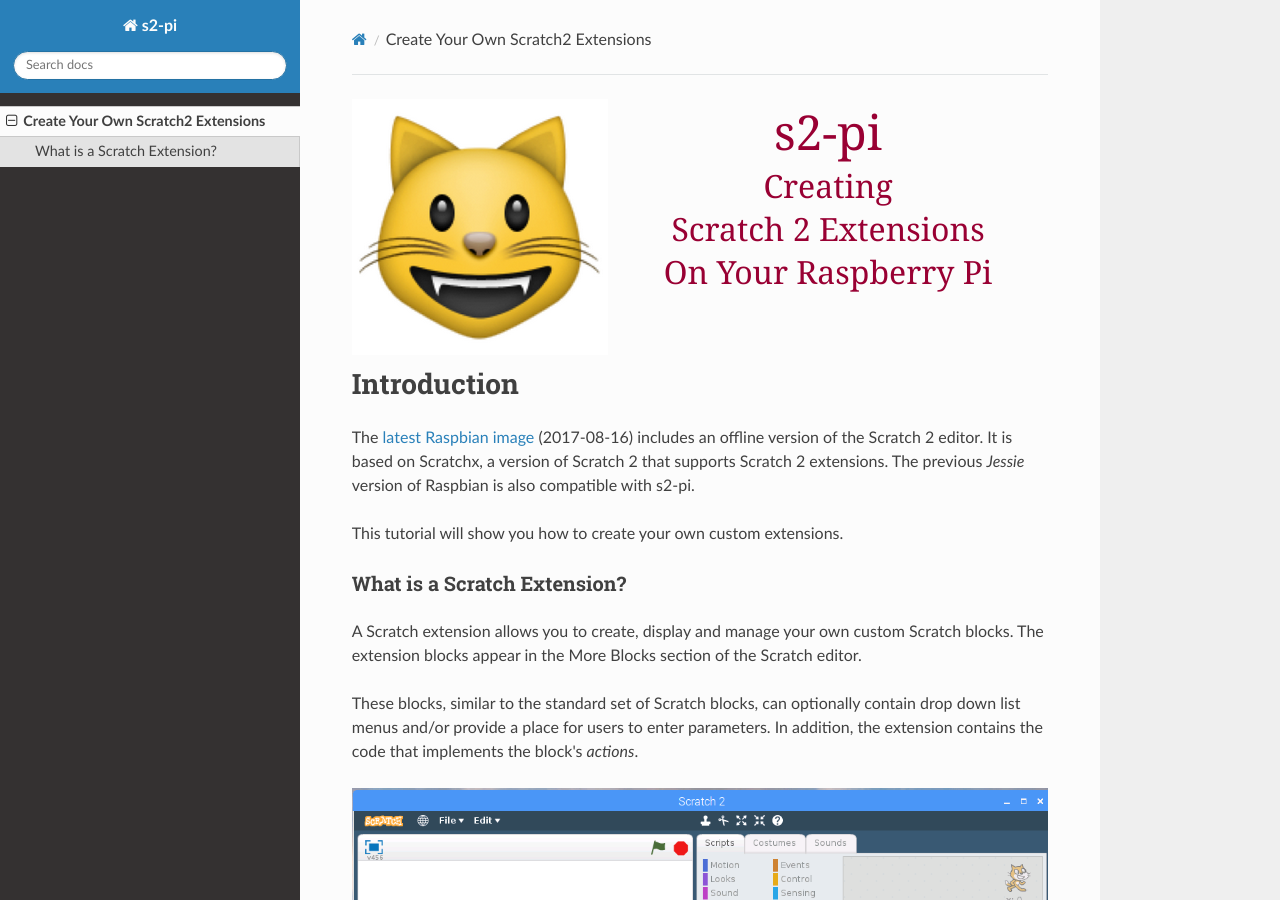
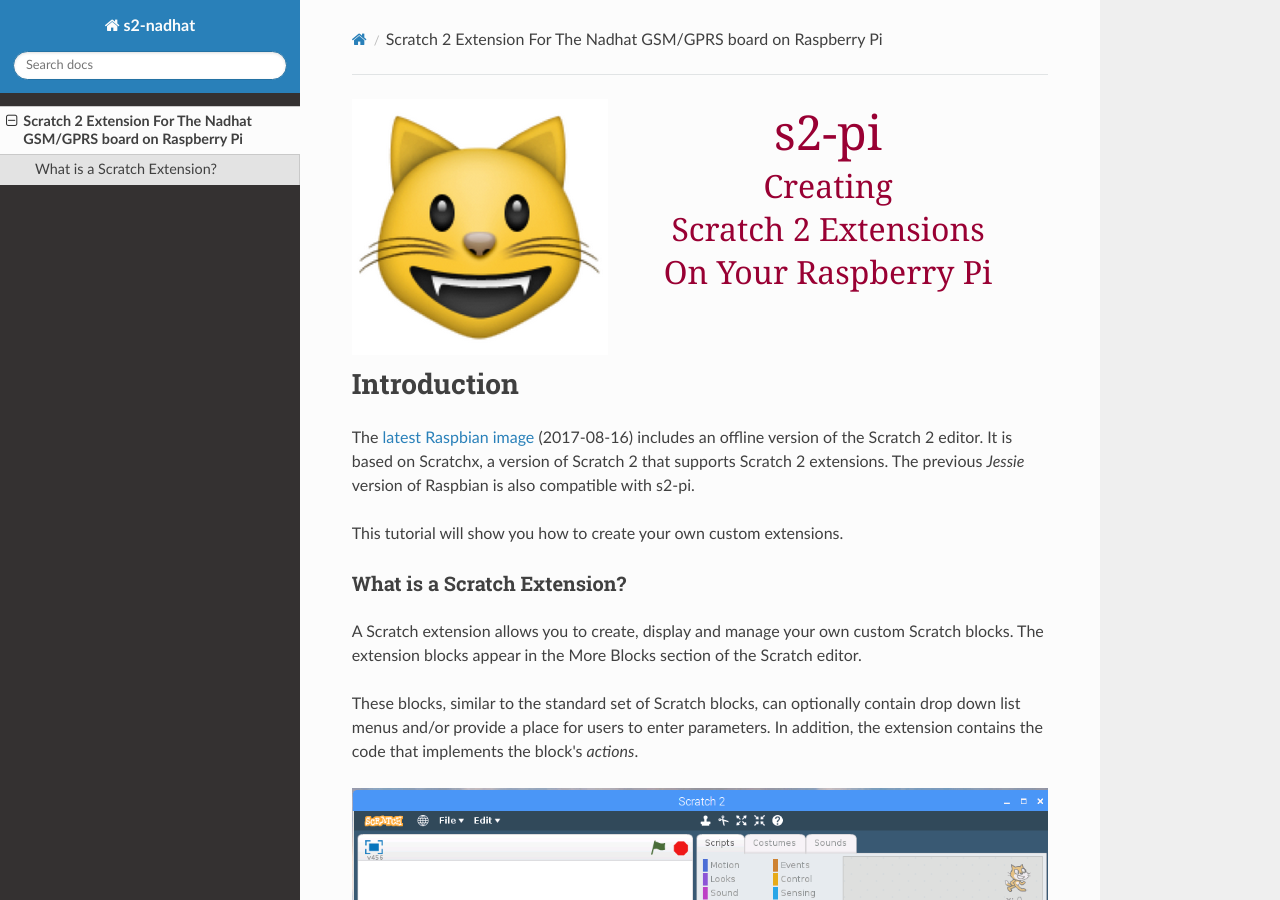
Before and after one commit to nadhat/s2-nadhat, an MkDocs documentation site: the page built from docs/index.md, in a window 1280 px wide and 900 px high. Built offline with MkDocs 1.6.1, drawn with Linux system fonts in a browser that asks for light colours; nearby versions of some CDN libraries; old or Windows-style settings are respelled for this version of MkDocs.

Commit message:
update README.md elements

```diff
--- a/README.md
+++ b/README.md
@@ -1,14 +1,14 @@
-# s2-pi
-## A Demo and Tutorial for Creating  Scratch 2 Extensions For The Raspberry Pi
+# s2-nadhat
+## Scratch 2 Extension For The Nadhat GSM/GPRS board on Raspberry Pi
 ![](https://github.com/MrYsLab/s2-pi/blob/master/docs/images/logo.png)
 
 To install type:
 
 `
-sudo pip3 install s2-pi
+sudo pip3 install s2-nadhat
 `
 
-To learn how to create your own extensions, please [read the tutorial](https://mryslab.github.io/s2-pi/).
+This extension have been created thanks to [MrYsLab s2-pi tutorial](https://mryslab.github.io/s2-pi/).
 
 This project has been crafted with [Pycharm](https://www.jetbrains.com/pycharm/)
-![](https://github.com/MrYsLab/s2-pi/blob/master/docs/images/pycharm_logo.png)
+![](https://github.com/nadhat/s2-python/blob/master/docs/images/pycharm_logo.png)
--- a/mkdocs.yml
+++ b/mkdocs.yml
@@ -1,4 +1,4 @@
-site_name: s2-pi
+site_name: s2-nadhat
 pages:
-    - Create Your Own Scratch2 Extensions: index.md
+    - Scratch 2 Extension For The Nadhat GSM/GPRS board on Raspberry Pi: index.md
 theme: readthedocs
```
Also changed, not shown: docs/images/logo.png.
